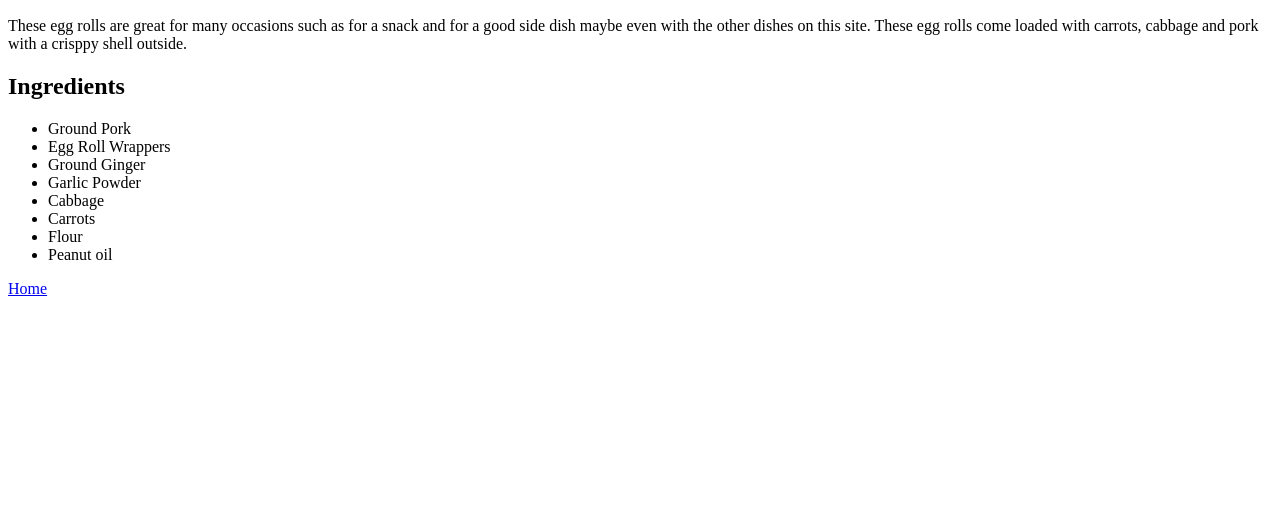
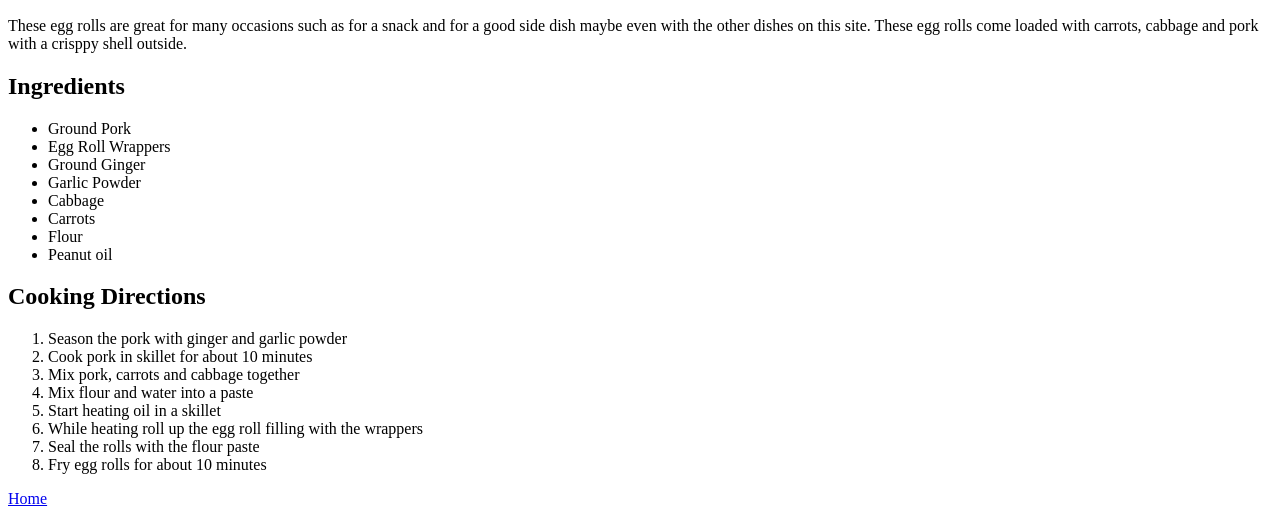
Before and after one commit to LeviLewis05/odin-recipes, a plain HTML site: page recipes/pork-egg-roll.html in a window 1280 px wide. Shown: the part 534-1050 px from the top of the page. Before the commit the page ends 840 px from the top, so only its background shows below. Drawn offline with Linux system fonts and the light colour scheme.

Commit message:
Added a ordered list of directions This shows you how too make the recipe in steps. :   recipes/pork-egg-roll.html

```diff
--- a/recipes/pork-egg-roll.html
+++ b/recipes/pork-egg-roll.html
@@ -21,6 +21,17 @@
         <li>Flour</li>
         <li>Peanut oil</li>
     </ul>
+    <h2>Cooking Directions</h2>
+    <ol>
+        <li>Season the pork with ginger and garlic powder</li>
+        <li>Cook pork in skillet for about 10 minutes</li>
+        <li>Mix pork, carrots and cabbage together</li>
+        <li>Mix flour and water into a paste</li>
+        <li>Start heating oil in a skillet</li>
+        <li>While heating roll up the egg roll filling with the wrappers</li>
+        <li>Seal the rolls with the flour paste</li>
+        <li>Fry egg rolls for about 10 minutes</li>
+    </ol>
     <a href="../index.html">Home</a>
 </body>
 </html>
```
